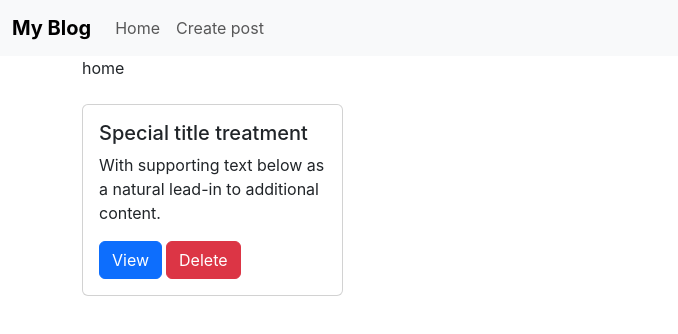
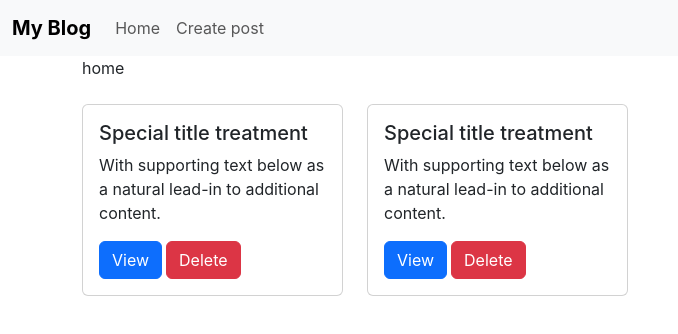
Before and after one commit to pragith98/simple-blog, a React (Create React App) app: page / in a window 1280 px wide. Shown: the top 334 px of the page, without its empty margins (0-678 px from the left). Built offline with nearby package versions, Linux system fonts and the light colour scheme; the HTML template or start-up script is replaced by a standard one.

Commit message:
create function to displayPostCards

```diff
--- a/src/components/Post/PostCardList.jsx
+++ b/src/components/Post/PostCardList.jsx
@@ -1,11 +1,29 @@
 import PostCard from "./PostCard";
+import { useState } from "react";
 
 function PostCardList() {
-  return (
-    <div className="row">
-      <PostCard />
-    </div>
-  );
+  const [posts, setPosts] = useState([
+    {
+      id: 1,
+      title: "test post 1",
+      content:
+        "Lorem ipsum dolor sit amet consectetur, adipisicing elit. Reprehenderit autem eaque omnis laboriosam sit minus dolore consectetur obcaecati, nobis tenetur accusamus eveniet ipsum maxime temporibus itaque sapiente ducimus consequatur aspernatur.",
+    },
+    {
+      id: 2,
+      title: "test post 2",
+      content:
+        "Lorem ipsum dolor sit amet consectetur, adipisicing elit. Reprehenderit autem eaque omnis laboriosam sit minus dolore consectetur obcaecati, nobis tenetur accusamus eveniet ipsum maxime temporibus itaque sapiente ducimus consequatur aspernatur.",
+    },
+  ]);
+
+  const displayPostCards = () => {
+    return posts.map((post) => {
+      return <PostCard post={post} key={post.id}/>;
+    });
+  };
+
+  return <div className="row">{displayPostCards()}</div>;
 }
 
 export default PostCardList;
```
